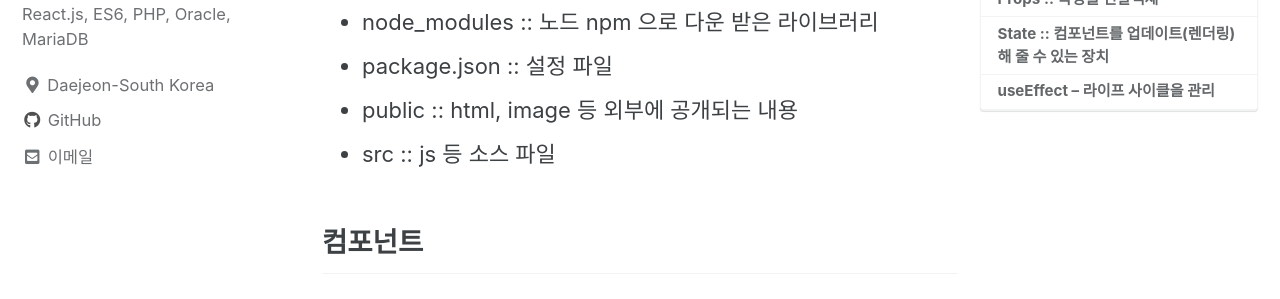
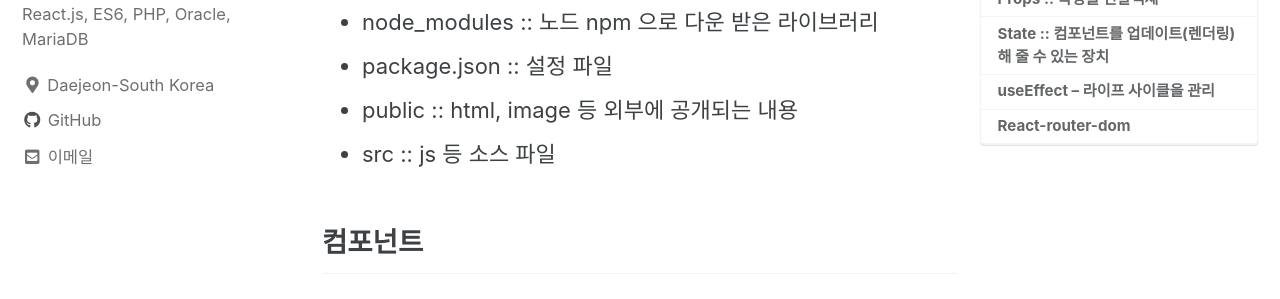
Before and after one commit to iamhch24/iamhch24.github.io, a Jekyll site: the page built from _posts/2021-01-25-[React].md, in a window 1280 px wide and 900 px high. Shown: the part 422-721 px from the top of the window. Built offline with Jekyll 4.4.1, drawn with Linux system fonts in a browser that asks for light colours; cached includes are drawn as plain includes.

Commit message:
_posts/2021-01-25-[React].md updated from https://stackedit.io/

```diff
--- a/_posts/2021-01-25-[React].md
+++ b/_posts/2021-01-25-[React].md
@@ -93,8 +93,10 @@ function ChildComponent(props){
 ## useEffect -- 라이프 사이클을 관리
 * useEffect ( 함수, 모니터링 대상) -- 대상(배열형태)이 변경될 때마다 함수가 실행됨
 * 한번만 사용할 때는 모니터링 대상을 빈 배열[]로 호출
+
+## React-router-dom
 <!--stackedit_data:
-eyJoaXN0b3J5IjpbLTQ3NDE0MDYzOSwtMjU3OTIxNTE2LDExMD
-E0NDk2OTMsLTE2NDI0MzExODUsLTE2NjczNDM1NjYsMTMwNjc4
-NTI5NiwtMTk2MTU5Njc5OF19
+eyJoaXN0b3J5IjpbNDI5MDQ4MjAxLC00NzQxNDA2MzksLTI1Nz
+kyMTUxNiwxMTAxNDQ5NjkzLC0xNjQyNDMxMTg1LC0xNjY3MzQz
+NTY2LDEzMDY3ODUyOTYsLTE5NjE1OTY3OThdfQ==
 -->
```
